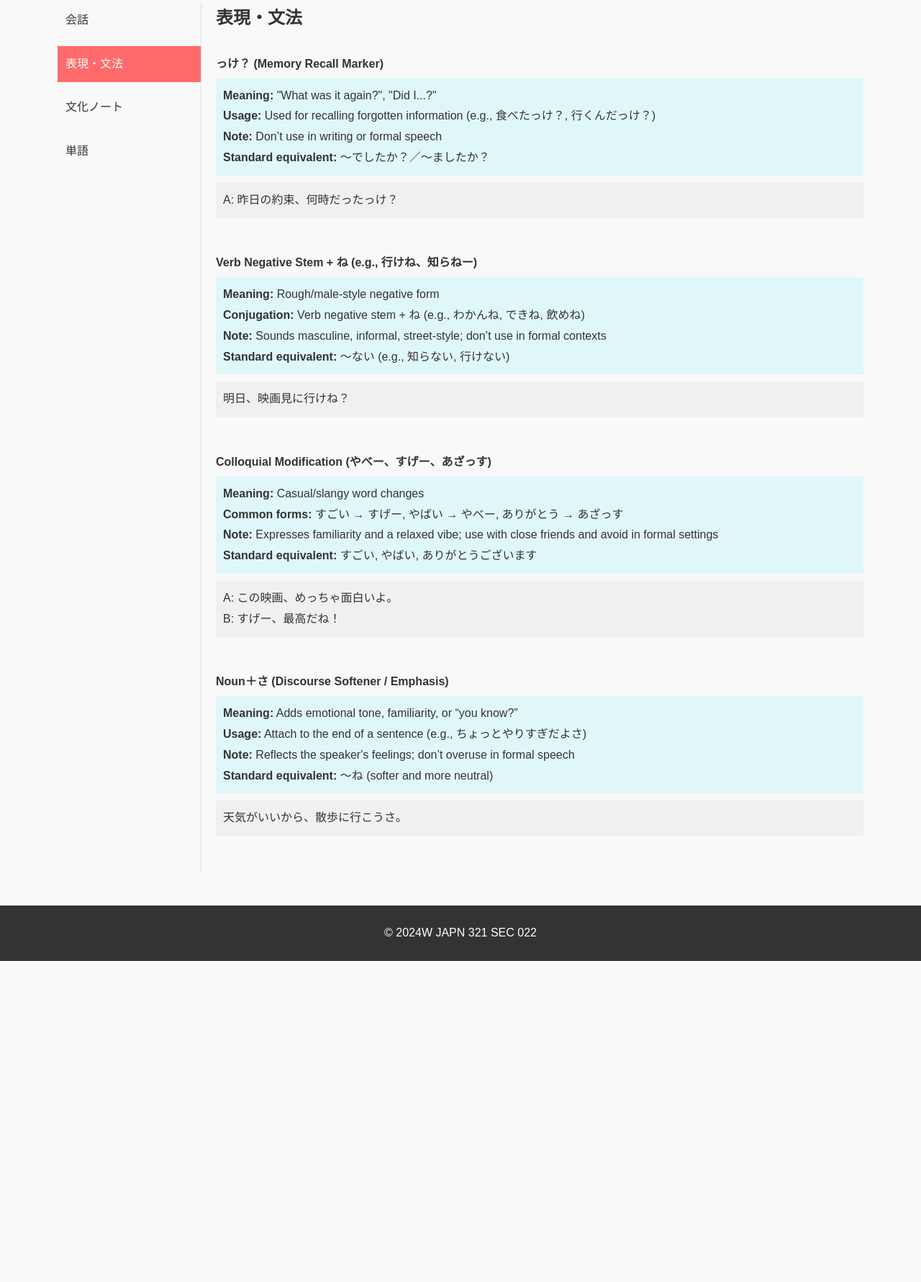
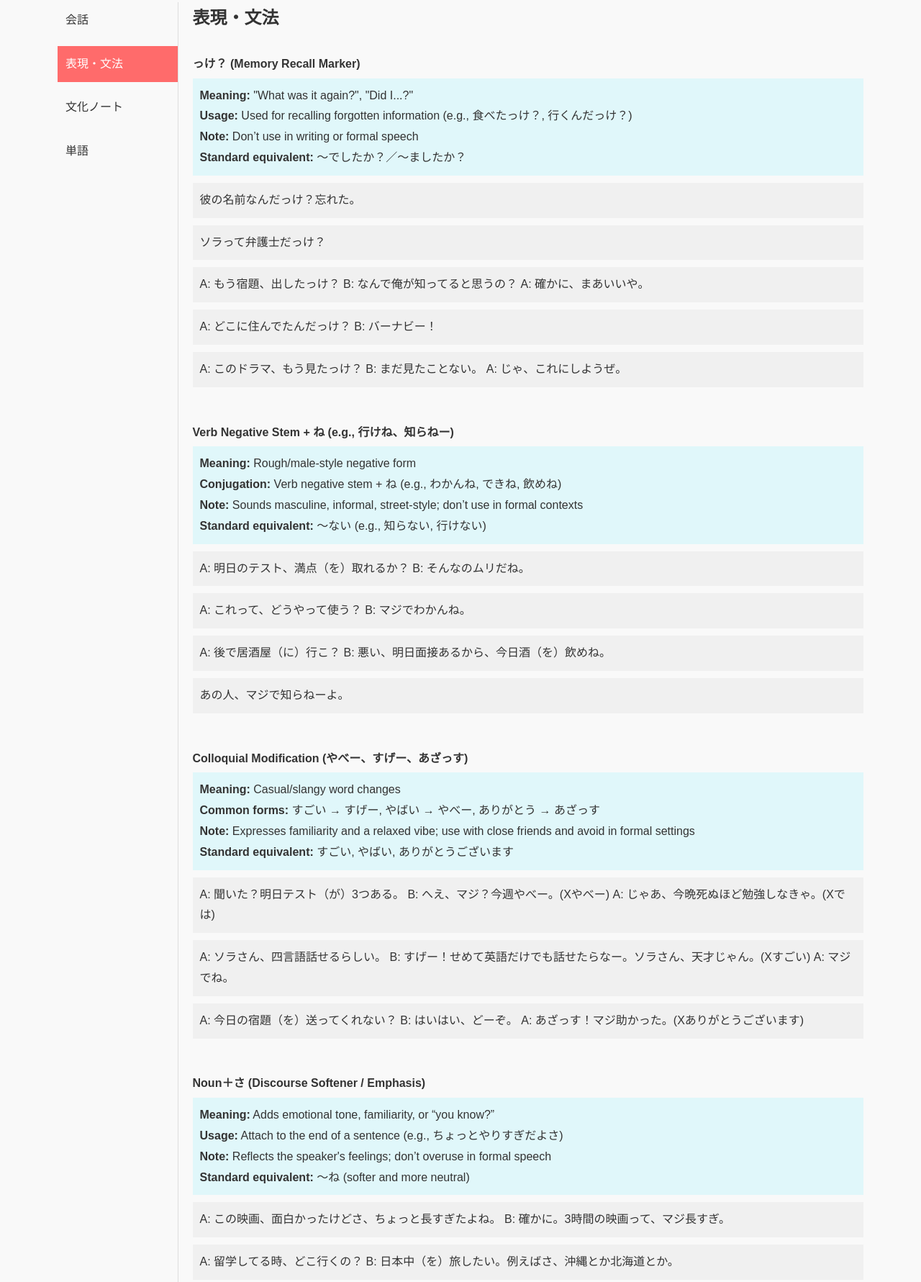
Before and after one commit to riisann/kyodoki, a plain HTML site: page chapter2_grammar.html in a window 1280 px wide. Shown: the part 129-1910 px from the top of the page at 72% size. Before the commit the page ends 1464 px from the top, so only its background shows below. Drawn offline with Linux system fonts and the light colour scheme.

Commit message:
Update chapter2_grammar.html
update examples in chapter2_grammar

```diff
--- a/chapter2_grammar.html
+++ b/chapter2_grammar.html
@@ -51,8 +51,26 @@
               <p><strong>Standard equivalent:</strong> 〜でしたか？／〜ましたか？</p>
             </dd>
             <dd class="example">
-              A: 昨日の約束、何時だったっけ？
+              彼の名前なんだっけ？忘れた。
             </dd>
+            <dd class="example">
+              ソラって弁護士だっけ？
+            </dd>
+            <dd class="example">
+              A: もう宿題、出したっけ？
+              B: なんで俺が知ってると思うの？
+              A: 確かに、まあいいや。
+            </dd>
+            <dd class="example">
+              A: どこに住んでたんだっけ？
+              B: バーナビー！
+            </dd>
+            <dd class="example">
+              A: このドラマ、もう見たっけ？
+              B: まだ見たことない。
+              A: じゃ、これにしようぜ。
+            </dd>
+
           </div><br>
           <!-- 6. Verb Negative Stem + ね -->
           <div class="grammar-block">
@@ -64,7 +82,19 @@
               <p><strong>Standard equivalent:</strong> 〜ない (e.g., 知らない, 行けない)</p>
             </dd>
             <dd class="example">
-              明日、映画見に行けね？
+              A: 明日のテスト、満点（を）取れるか？
+              B: そんなのムリだね。
+            </dd>
+            <dd class="example">
+              A: これって、どうやって使う？
+              B: マジでわかんね。
+            </dd>
+            <dd class="example">
+              A: 後で居酒屋（に）行こ？
+              B: 悪い、明日面接あるから、今日酒（を）飲めね。
+            </dd>
+            <dd class="example">
+              あの人、マジで知らねーよ。
             </dd>
           </div><br>
           <!-- 7. Colloquial Modification -->
@@ -77,8 +107,19 @@
               <p><strong>Standard equivalent:</strong> すごい, やばい, ありがとうございます</p>
             </dd>
             <dd class="example">
-              A: この映画、めっちゃ面白いよ。<br>
-              B: すげー、最高だね！
+              A: 聞いた？明日テスト（が）3つある。
+              B: へえ、マジ？今週やべー。(Xやべー)
+              A: じゃあ、今晩死ぬほど勉強しなきゃ。(Xでは)
+            </dd>
+            <dd class="example">
+              A: ソラさん、四言語話せるらしい。
+              B: すげー！せめて英語だけでも話せたらなー。ソラさん、天才じゃん。(Xすごい)
+              A: マジでね。
+            </dd>
+            <dd class="example">
+              A: 今日の宿題（を）送ってくれない？
+              B: はいはい、どーぞ。
+              A: あざっす！マジ助かった。(Xありがとうございます)
             </dd>
           </div><br>
           <!-- 8. Noun＋さ -->
@@ -91,7 +132,19 @@
               <p><strong>Standard equivalent:</strong> 〜ね (softer and more neutral)</p>
             </dd>
             <dd class="example">
-              天気がいいから、散歩に行こうさ。
+              A: この映画、面白かったけどさ、ちょっと長すぎたよね。
+              B: 確かに。3時間の映画って、マジ長すぎ。
+            </dd>
+            <dd class="example">
+              A: 留学してる時、どこ行くの？
+              B: 日本中（を）旅したい。例えばさ、沖縄とか北海道とか。
+            </dd>
+            <dd class="example">
+              A: 昨日、新しいカフェ（に）行ったんだけど、マジ混んでた！
+              B: へぇ〜、人気なんだね。ってかさ、最近どこ（に）行ってもカフェ（が）混んでない？
+            </dd>
+            <dd class="example">
+              あのさ、タバコを吸うのは（は）ダメだよ。
             </dd>
           </div><br>
 
```
